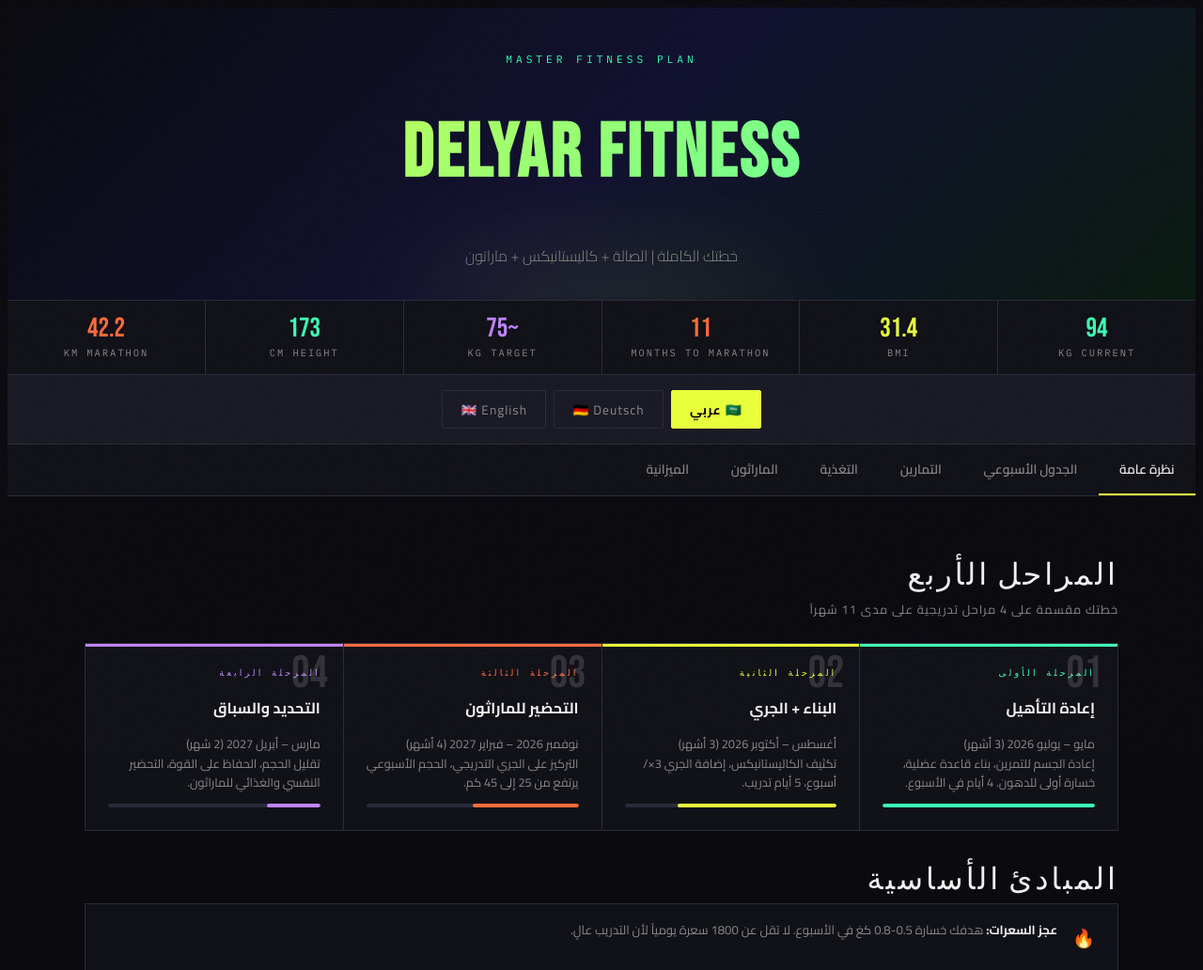
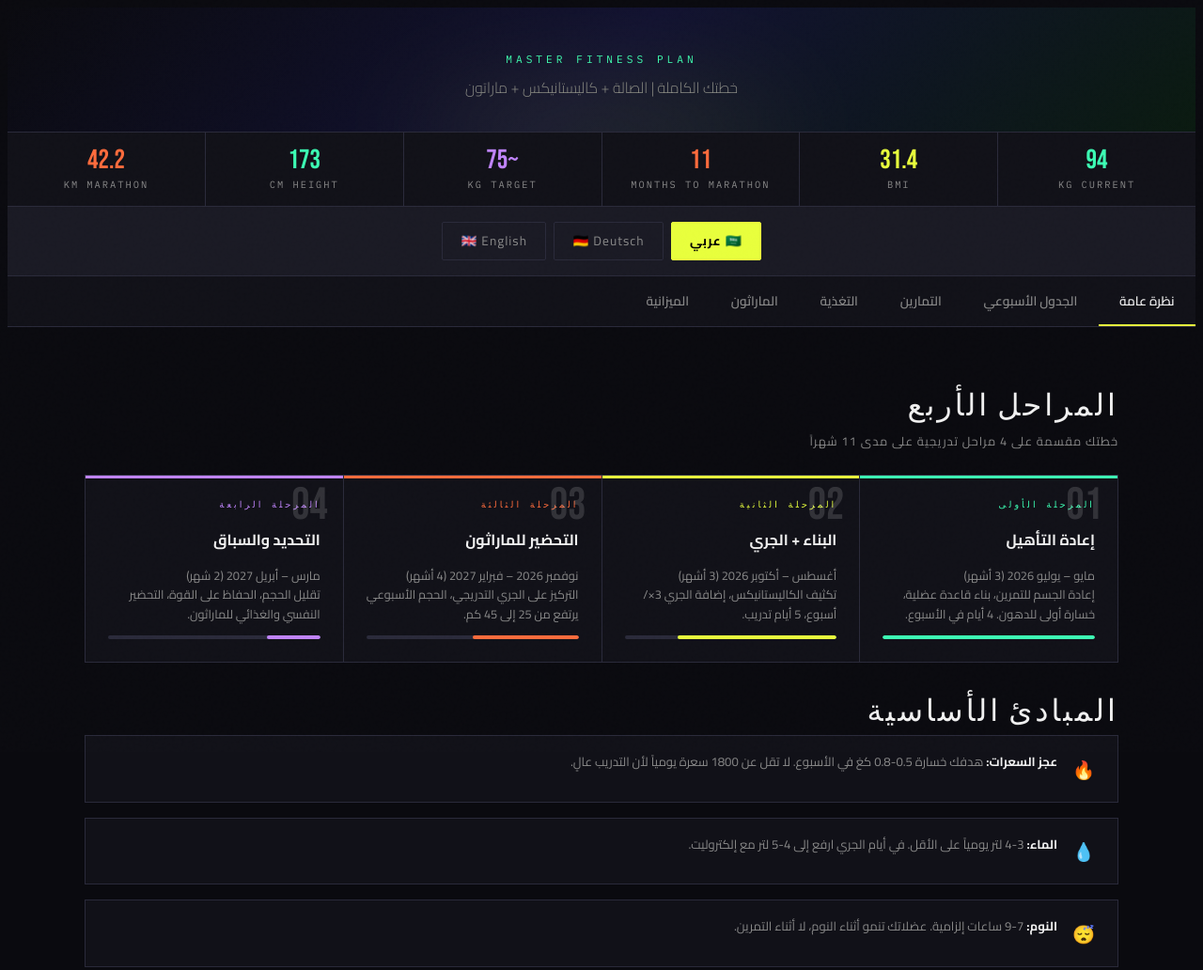
Before and after one commit to Delyar21/Fitniss-Planer, a website: page index.html in a window 1280 px wide. Shown: the top 1032 px of the page at 94% size. Drawn offline with Linux system fonts and the light colour scheme.

Commit message:
fix index.html

```diff
--- a/index.html
+++ b/index.html
@@ -11,7 +11,6 @@
 
   <div class="hero">
     <div class="hero-tag">MASTER FITNESS PLAN</div>
-    <h1>Delyar FITNESS</h1>
     <div class="hero-sub" id="hero-sub">خطتك الكاملة | الصالة + كاليستانيكس + ماراتون</div>
   </div>
 
```
